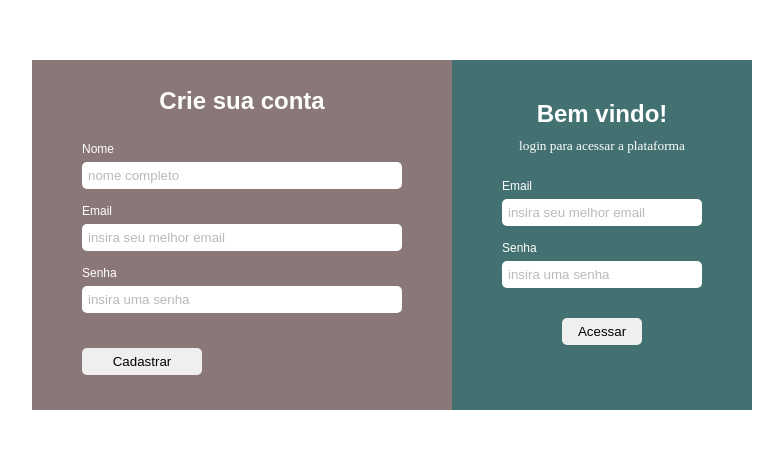
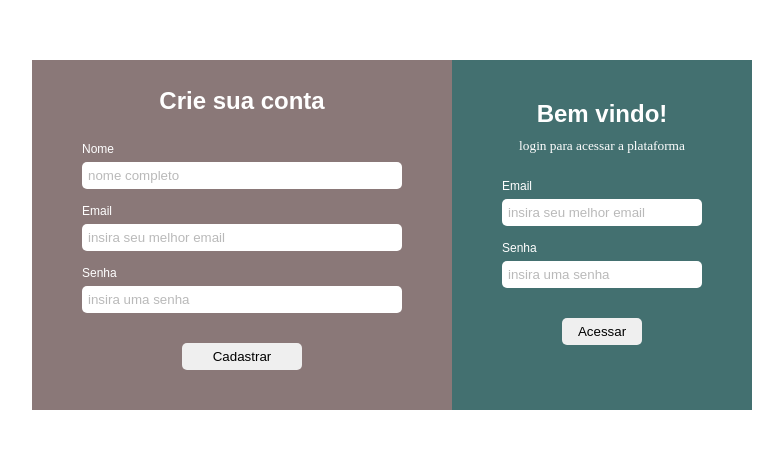
Before and after one commit to marcosfranrib/calculadora-concursos, a plain HTML site: page formulario.html in a window 1280 px wide. Shown: the part 165-614 px from the top of the page, without its empty margins (248-1031 px from the left). Drawn offline with Linux system fonts and the light colour scheme.

Commit message:
Update styleform.css

```diff
--- a/styleform.css
+++ b/styleform.css
@@ -20,8 +20,8 @@
 
 #container-cadastro input[type=button]{
     width: 120px;
-    margin: 35px 0px;
- }
+
+}
 
 #cadastro,#login{
     display: flex;
```
